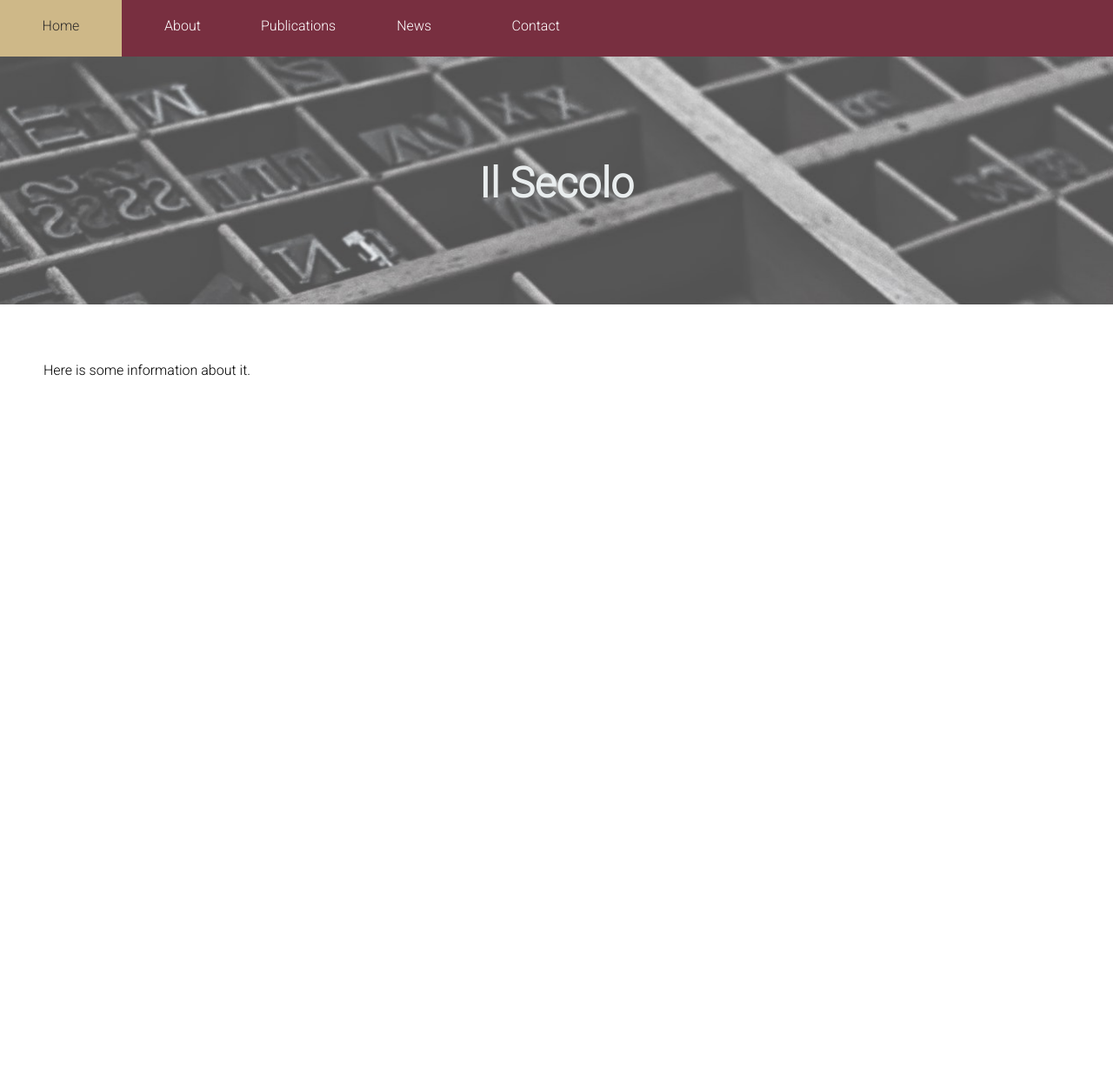
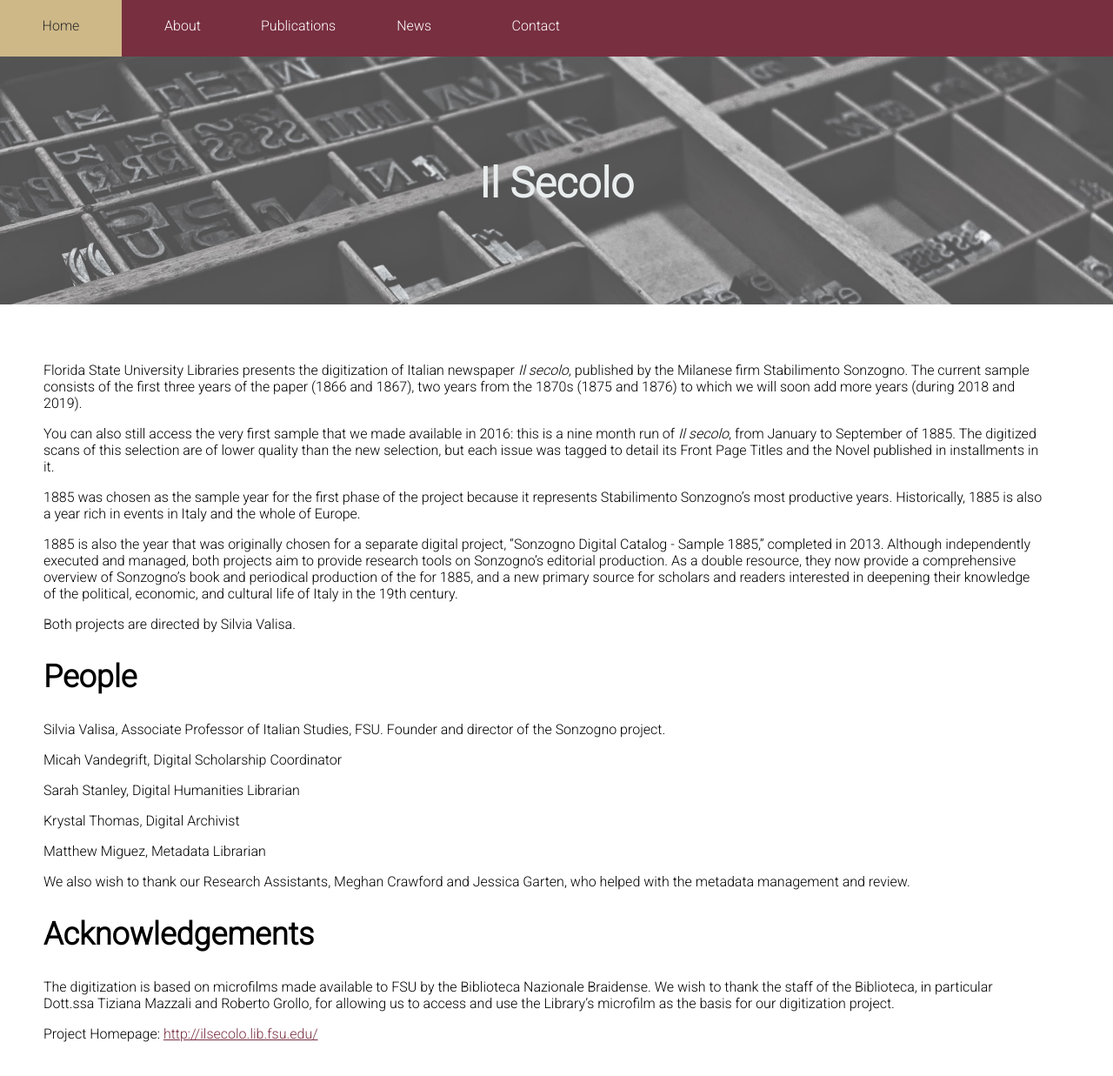
Before and after one commit to fsulibpub/fsulibpub.github.io, a Jekyll site: the page built from _projects/ilSecolo.md, in a window 1280 px wide and 1264 px high. Shown: the top 1237 px of the window at 87% size. Built offline with Jekyll 4.4.1, drawn with Linux system fonts in a browser that asks for light colours.

Commit message:
Update ilSecolo.md

```diff
--- a/_projects/ilSecolo.md
+++ b/_projects/ilSecolo.md
@@ -1,9 +1,35 @@
 ---
 layout: default
 title: "Il Secolo"
-description: "short description of the project"
+description: "The Il Secolo project digitized several years of the historical Italian newspaper Il secolo for public online access and research"
 permalink: /projects/ilSecolo/
 image: projects/projILSecolo.jpg
 ---
 
-Here is some information about it.
+Florida State University Libraries presents the digitization of Italian newspaper *Il secolo*, published by the Milanese firm Stabilimento Sonzogno. The current sample consists of the first three years of the paper (1866 and 1867), two years from the 1870s (1875 and 1876) to which we will soon add more years (during 2018 and 2019).
+
+You can also still access the very first sample that we made available in 2016: this is a nine month run of *Il secolo*, from January to September of 1885. The digitized scans of this selection are of lower quality than the new selection, but each issue was tagged to detail its Front Page Titles and the Novel published in installments in it.
+
+1885 was chosen as the sample year for the first phase of the project because it represents Stabilimento Sonzogno’s most productive years. Historically, 1885 is also a year rich in events in Italy and the whole of Europe.
+
+1885 is also the year that was originally chosen for a separate digital project, “Sonzogno Digital Catalog - Sample 1885,” completed in 2013. Although independently executed and managed, both projects aim to provide research tools on Sonzogno’s editorial production. As a double resource, they now provide a comprehensive overview of Sonzogno’s book and periodical production of the for 1885, and a new primary source for scholars and readers interested in deepening their knowledge of the political, economic, and cultural life of Italy in the 19th century.
+
+Both projects are directed by Silvia Valisa.
+
+## People
+Silvia Valisa, Associate Professor of Italian Studies, FSU. Founder and director of the Sonzogno project.
+
+Micah Vandegrift, Digital Scholarship Coordinator
+
+Sarah Stanley, Digital Humanities Librarian
+
+Krystal Thomas, Digital Archivist
+
+Matthew Miguez, Metadata Librarian
+
+We also wish to thank our Research Assistants, Meghan Crawford and Jessica Garten, who helped with the metadata management and review.
+
+## Acknowledgements
+The digitization is based on microfilms made available to FSU by the Biblioteca Nazionale Braidense. We wish to thank the staff of the Biblioteca, in particular Dott.ssa Tiziana Mazzali and Roberto Grollo, for allowing us to access and use the Library’s microfilm as the basis for our digitization project.
+
+Project Homepage: [http://ilsecolo.lib.fsu.edu/](http://ilsecolo.lib.fsu.edu/)
```
